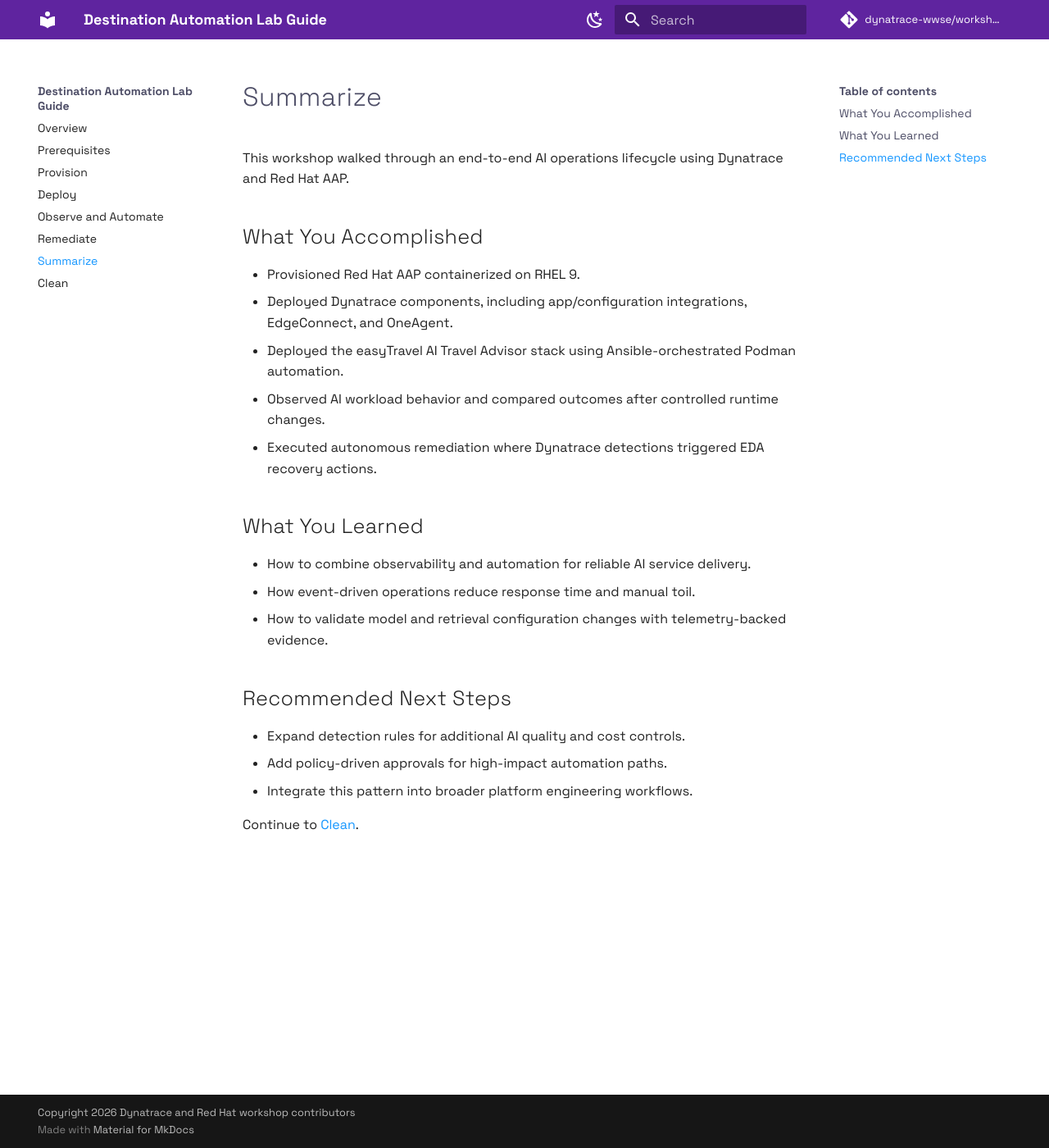
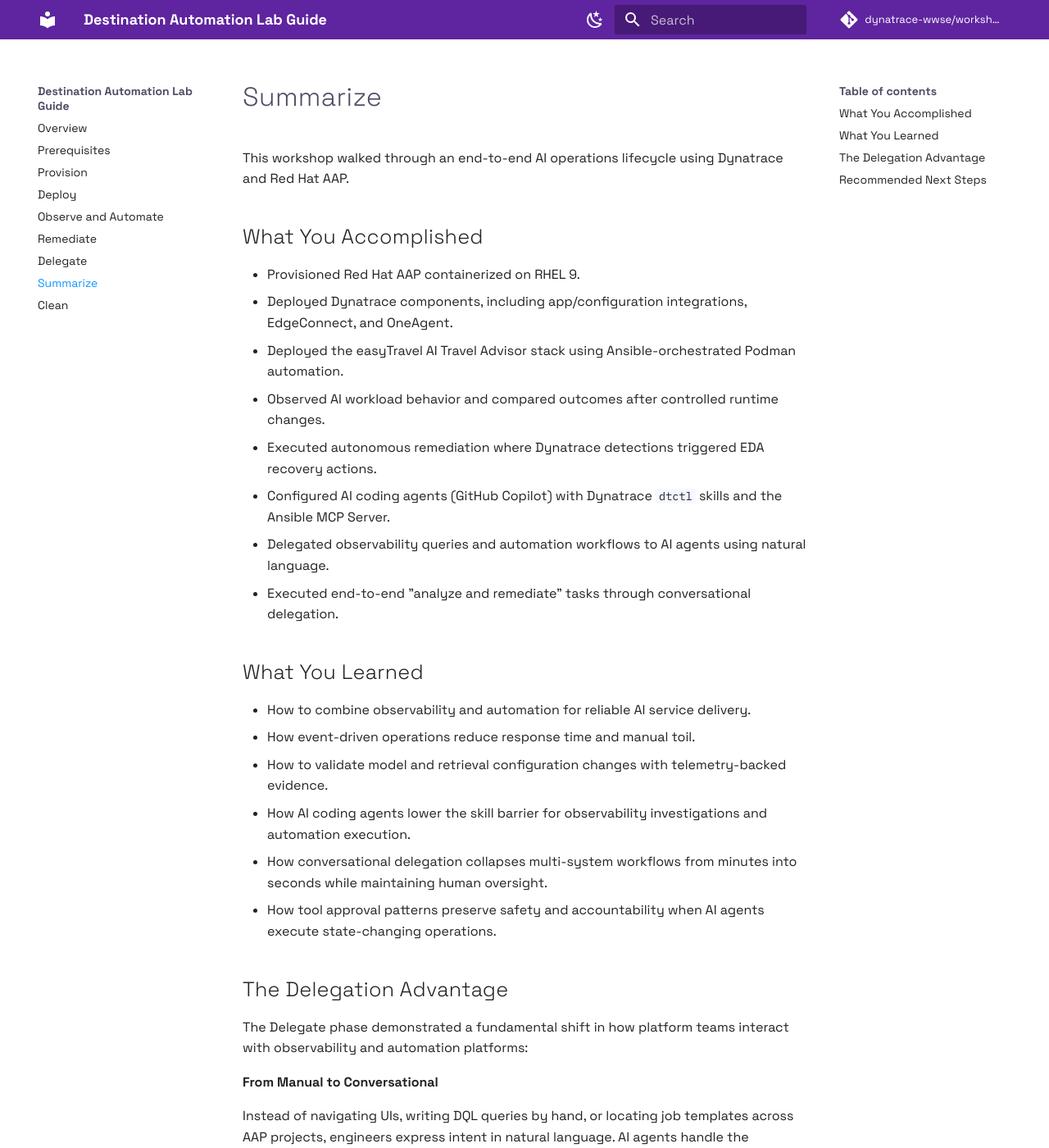
Before and after one commit to dynatrace-wwse/workshop-destination-automation, an MkDocs documentation site: the page built from docs/lab-guide/summarize.md, in a window 1280 px wide and 1400 px high. Shown: the whole window at 82% size. Built offline with MkDocs 1.6.1 and Material for MkDocs 9.7.7, drawn with Linux system fonts in a browser that asks for light colours; comment, search, counter and statistics services are not loaded; some of the changed text lies outside the part shown.

Commit message:
Add delegate phase documentation and enable code block word wrapping
- Introduced a new 'Delegate' section in the lab guide, detailing the use of AI coding agents for task delegation.
- Updated the 'Summarize' section to reflect new learnings from the delegate phase.
- Enabled word wrapping in code blocks within the brand stylesheet for better readability.
- Added a reference image for GitHub Codespaces setup in the documentation.

```diff
--- a/docs/assets/stylesheets/brand.css
+++ b/docs/assets/stylesheets/brand.css
@@ -148,3 +148,17 @@
 [data-md-color-scheme="redhat-dark"] .md-tabs__link--active {
   color: #ffffff;
 }
+
+/* Enable word wrapping in code blocks */
+.md-typeset pre,
+.md-typeset pre > code {
+  white-space: pre-wrap;
+  word-wrap: break-word;
+  overflow-wrap: break-word;
+}
+
+/* Ensure inline code also wraps if needed */
+.md-typeset code {
+  white-space: pre-wrap;
+  word-wrap: break-word;
+}
--- a/docs/lab-guide/summarize.md
+++ b/docs/lab-guide/summarize.md
@@ -9,17 +9,46 @@
 - Deployed the easyTravel AI Travel Advisor stack using Ansible-orchestrated Podman automation.
 - Observed AI workload behavior and compared outcomes after controlled runtime changes.
 - Executed autonomous remediation where Dynatrace detections triggered EDA recovery actions.
+- Configured AI coding agents (GitHub Copilot) with Dynatrace `dtctl` skills and the Ansible MCP Server.
+- Delegated observability queries and automation workflows to AI agents using natural language.
+- Executed end-to-end "analyze and remediate" tasks through conversational delegation.
 
 ## What You Learned
 
 - How to combine observability and automation for reliable AI service delivery.
 - How event-driven operations reduce response time and manual toil.
 - How to validate model and retrieval configuration changes with telemetry-backed evidence.
+- How AI coding agents lower the skill barrier for observability investigations and automation execution.
+- How conversational delegation collapses multi-system workflows from minutes into seconds while maintaining human oversight.
+- How tool approval patterns preserve safety and accountability when AI agents execute state-changing operations.
+
+## The Delegation Advantage
+
+The Delegate phase demonstrated a fundamental shift in how platform teams interact with observability and automation platforms:
+
+**From Manual to Conversational**
+
+Instead of navigating UIs, writing DQL queries by hand, or locating job templates across AAP projects, engineers express intent in natural language. AI agents handle the mechanical translation between systems.
+
+**From Sequential to Composed**
+
+A single delegated request—"analyze models, pick the fastest, deploy it"—triggers queries to Dynatrace, reasoning over results, job launches in AAP, and verification checks. What once required context-switching across multiple tools now flows through one conversational interface.
+
+**From Specialized to Accessible**
+
+Deep expertise in DQL syntax, AAP API patterns, or EDA rulebook structures is no longer a prerequisite. Domain experts can investigate and act using the same natural language they use to describe problems to teammates.
+
+**Transparency and Control**
+
+Every tool call remains visible and requires approval before execution. Delegated automation is auditable through the same AAP job logs, Dynatrace traces, and chat transcripts teams already use for troubleshooting and compliance.
 
 ## Recommended Next Steps
 
 - Expand detection rules for additional AI quality and cost controls.
 - Add policy-driven approvals for high-impact automation paths.
 - Integrate this pattern into broader platform engineering workflows.
+- Extend AI agent capabilities by adding MCP servers for additional systems (ServiceNow, Kubernetes, GitHub).
+- Build custom `dtctl` skills for domain-specific observability patterns in your organization.
+- Define delegation boundaries: identify which workflows should remain human-driven versus agent-assisted.
 
 Continue to [Clean](clean.md).
--- a/mkdocs.yml
+++ b/mkdocs.yml
@@ -15,6 +15,7 @@
   - Deploy: lab-guide/deploy.md
   - Observe and Automate: lab-guide/observe-and-automate.md
   - Remediate: lab-guide/remediate.md
+  - Delegate: lab-guide/delegate.md
   - Summarize: lab-guide/summarize.md
   - Clean: lab-guide/clean.md
 
```
Also changed, not shown: docs/lab-guide/delegate.md (added, +360 -0 lines), docs/lab-guide/remediate.md (+1 -1 lines), docs/assets/images/github-codespaces-devcontainer-readme.png (added).
